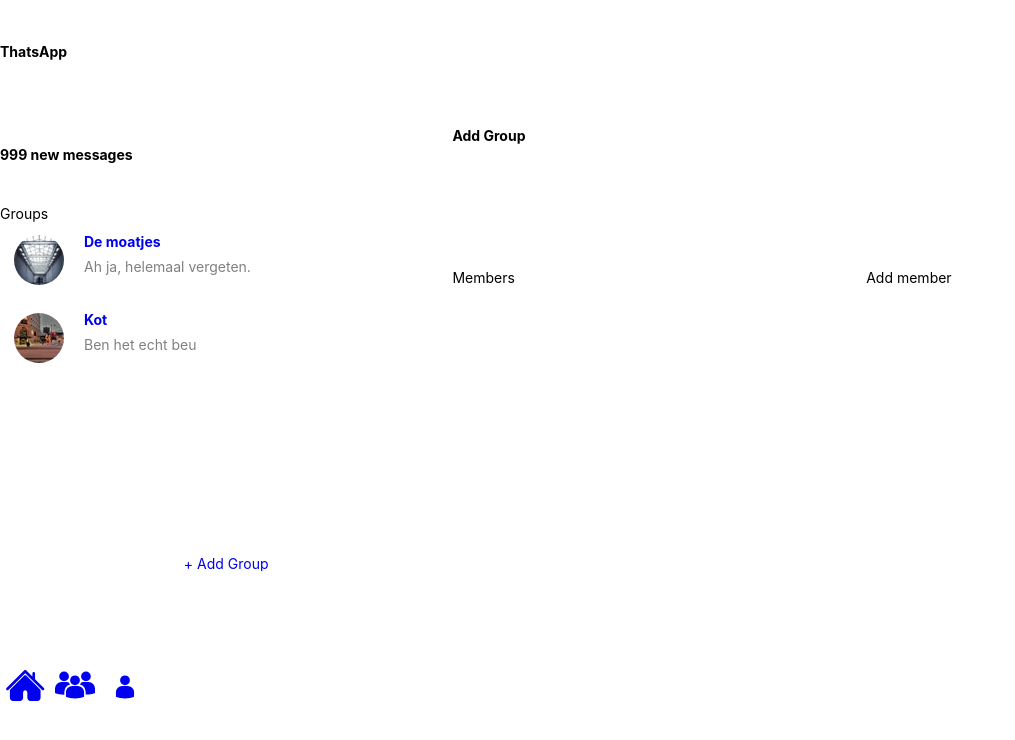
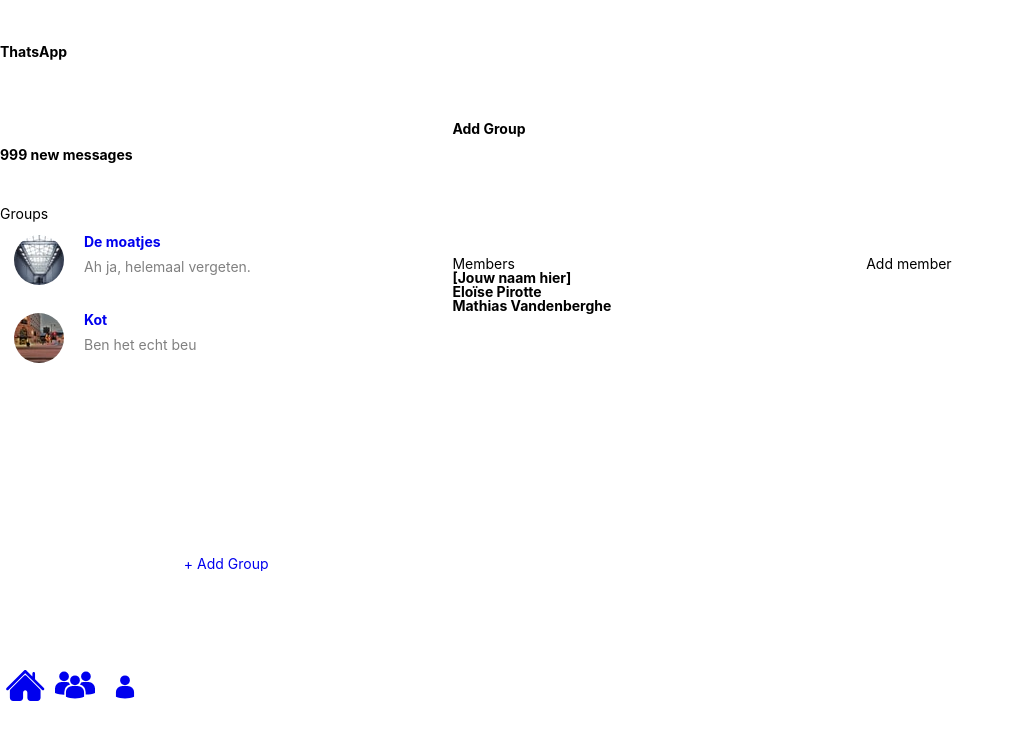
Before and after one commit to DewulfTjorven/2021-Bachelorproef-TjorvenTimonSam, a React (Create React App) app: page /groups/48af215b-5ae4-3f37-a690-5399e56b1cfb in a window 1280 px wide. Shown: the top 740 px of the page, without its empty margins (0-1015 px from the left). Built offline with nearby package versions, Linux system fonts and the light colour scheme.

Commit message:
Groupdetail: dit heeft de [].map nodig...

```diff
--- a/src/containers/Content/GroupDetail/GroupDetail.js
+++ b/src/containers/Content/GroupDetail/GroupDetail.js
@@ -22,7 +22,7 @@
           <section className={style.section}>
             <h3 className={style.subtitle}>Members</h3>
             <ul className={style.membersList}>
-              {[].map(user => (
+              {group.users.map(user => (
                 <li className={style.member} key={user.id}>
                   {user.name}
                 </li>
```
